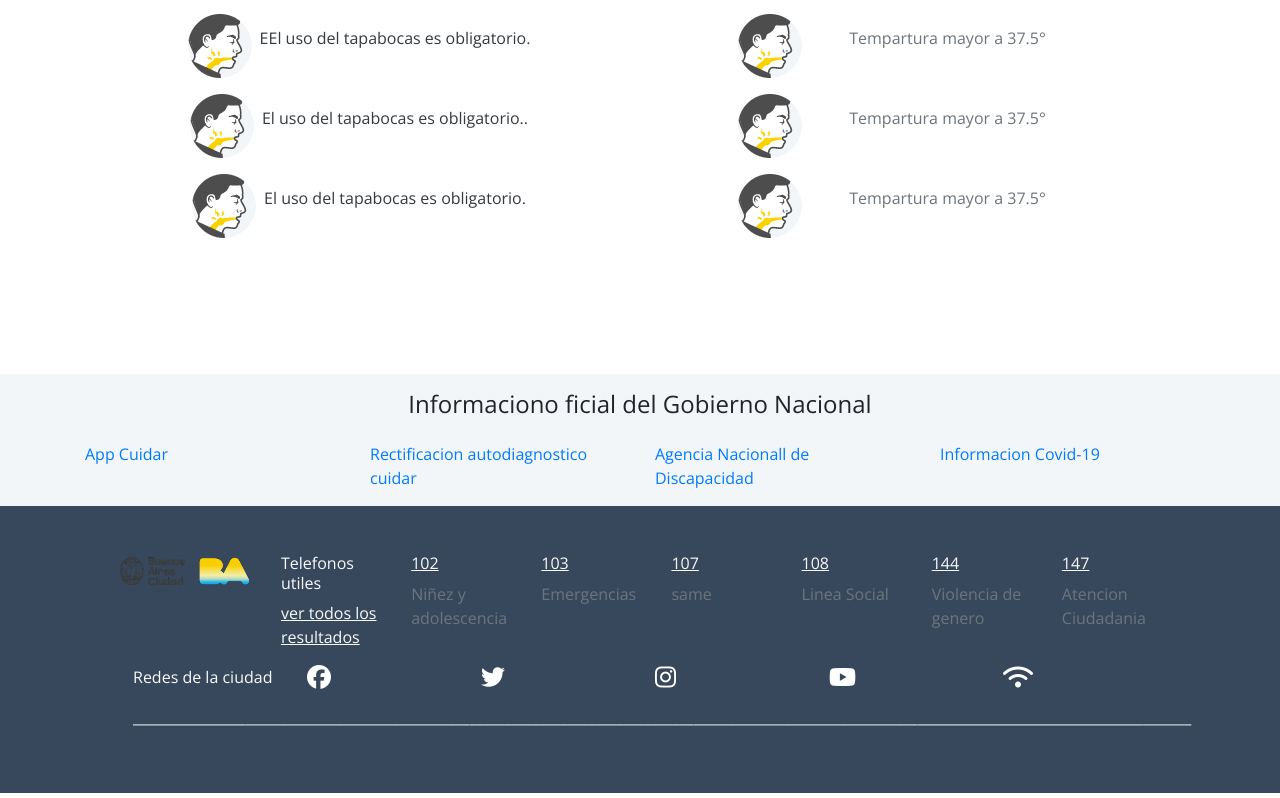
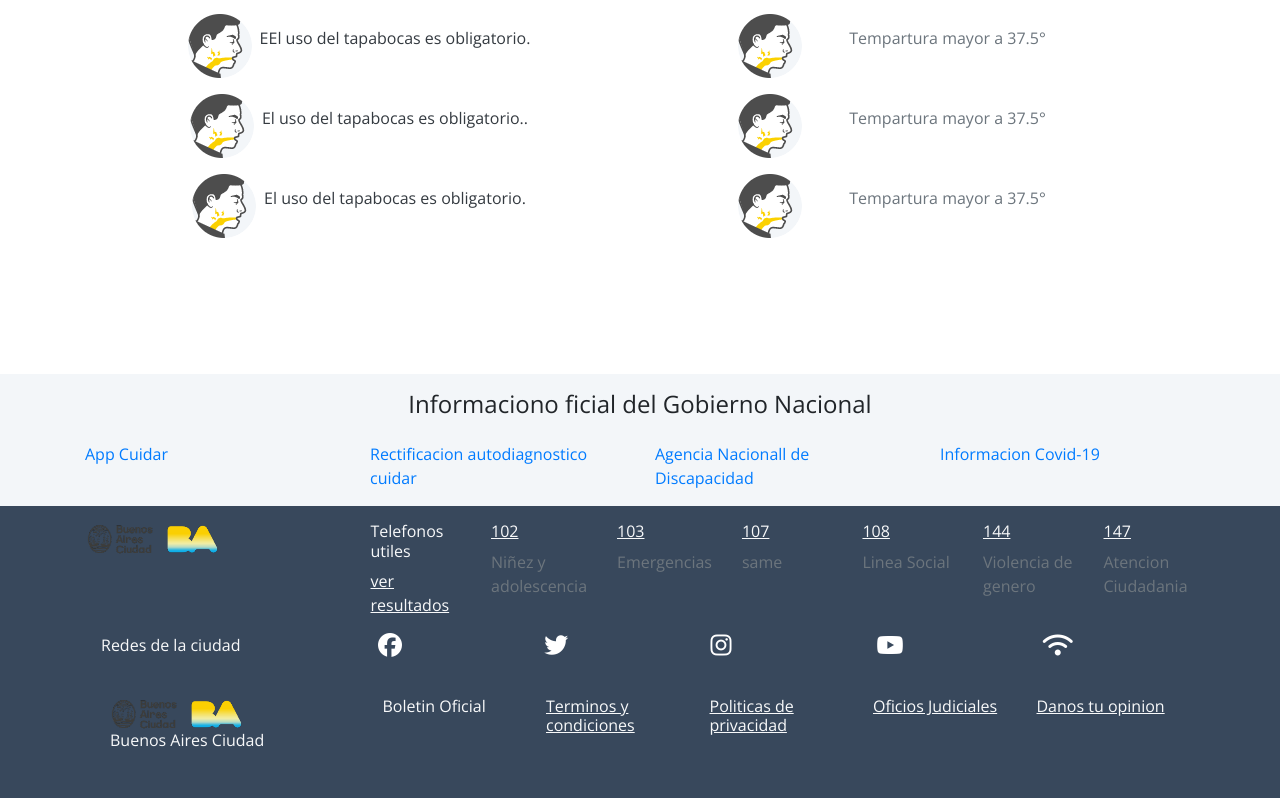
Before and after one commit to pabloperez293/GCA, a website: page index.html in a window 1280 px wide. Shown: the part 3113-3911 px from the top of the page. Drawn offline with nearby package versions, Linux system fonts and the light colour scheme.

Commit message:
Add files via upload
Se da algunas finalidades al trabajo en version desktop.

```diff
--- a/index.html
+++ b/index.html
@@ -466,15 +466,16 @@
 <!-- footer -->
 <footer>
 <section class="footerFinal">
-  <div class="container p-5 ">
+
+  <div class="container p-3 ">
 
 <div class="row  ">
-  <div class="col ">
+  <div class="col-sm-3 ">
     <img src="/imagenes/NoPath.png" >
   </div>
   <div class="col ">
     <p class="text-light h6 ">Telefonos utiles </p>
-    <p class="text-light "><u> ver todos los resultados</u></p>
+    <p class="text-light fs-6 "><u> ver  resultados</u></p>
   </div>
   <div class="col">
     <p class="text-light h6"><u>102</u> </p>
@@ -502,10 +503,10 @@
     <p class="text-light text-muted"> Atencion Ciudadania</p>
   </div>
   </div>
-<div class="oficial">
+<!-- iconos -->
   <div class="container">
     <div class="row footerCen">
-      <div class="col">
+      <div class="col-sm-3">
         <p class="text-light">Redes de la ciudad </p>
       </div>
       <div class="col">
@@ -524,16 +525,40 @@
         <i class="iconOff fa-solid fa-wifi fa-xl"></i>
       </div>
     </div>
-    <p class="footerCen">_______________________________________________________________________________________________________________________________________________________</p>
+    <!-- <p class="lineaFoot text-breack">_________________________________</p> -->
   </div>
-</div>
 
+  <div class="row footerCen p-4">
+    <div class="col-sm-3 ">
+      <img src="/imagenes/NoPath.png" >
+      <p class="text-light h6 ">Buenos Aires Ciudad </p>
 
+    </div>
+    <div class="col ">
+      <p class="text-light h6 ">Boletin Oficial </p>
+    </div>
+    <div class="col">
+      <p class="text-light h6"><u>Terminos y condiciones</u> </p>
+    </div>
+    <div class="col">
+      <p class="text-light h6"><u>Politicas de privacidad</u> </p>
+    </div>
+    <div class="col">
+      <p class="text-light h6"><u>Oficios Judiciales </u> </p>
+     </div>
+
+    <div class="col">
+      <p class="text-light h6"><u>Danos tu opinion</u> </p>
+    </div>
+    </div>
+    <!-- <div class="col-sm-3">
+      <p class="text-light text-muted h6"> Los contenidos de buenosAires.gob.ar estan licenciados bajo Creative commons REconocimiento 2.5 Argentina
+        License.
+      </p>
+    </div> -->
 </div>
 
 </section>
-
-
 
 <!-- fin footer -->
 
```
